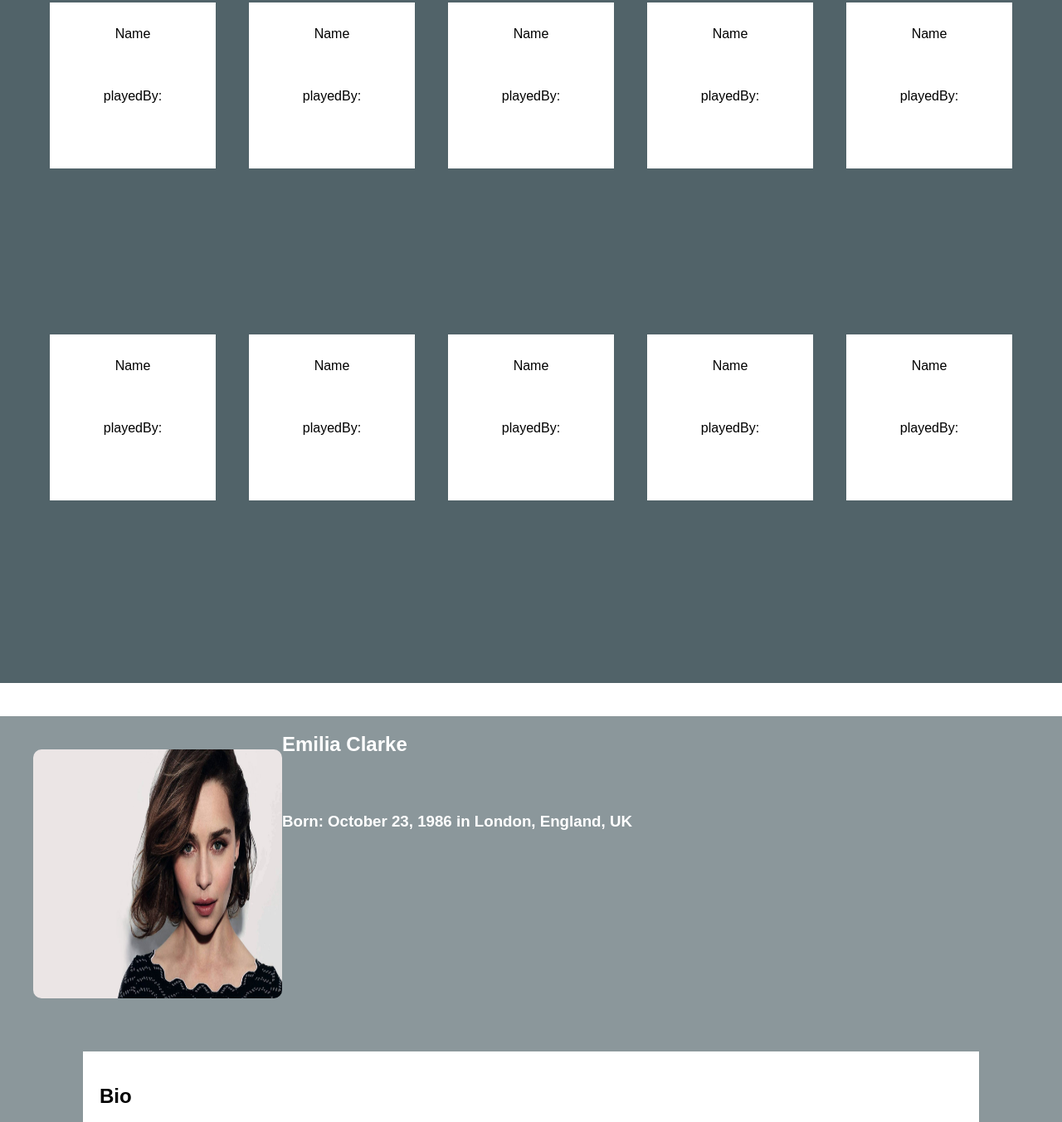
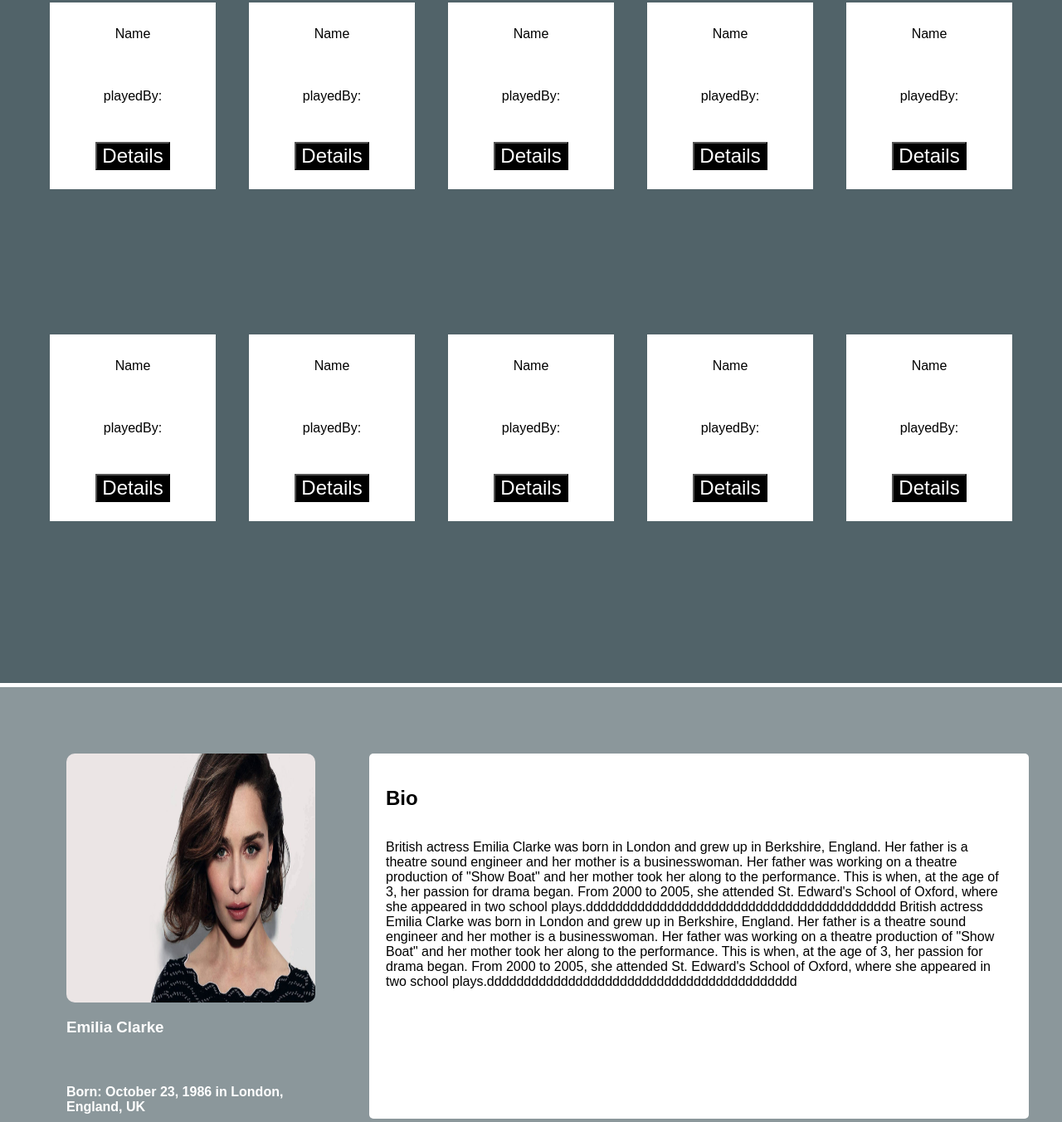
Before and after one commit to facg3/GameOfThrones, a website: page index.html in a window 1280 px wide. Shown: the part 780-2132 px from the top of the page at 83% size. Drawn offline with Linux system fonts and the light colour scheme; no server answers; files whose address does not match are found by name.

Commit message:
resolved index to get it ready #13

```diff
--- a/front-end/css/style.css
+++ b/front-end/css/style.css
@@ -2,18 +2,20 @@ body{
   width: 100%;
   font-family: sans-serif;
   margin: 0px;
+}
 
-}
 header {
   width:100%;
   display: block;
 }
+
  .button{
   position:absolute;
   top:90%;;
   left: 50%;
   transform: translate(-50%, -50%);
 }
+
 .button {
   display: inline-block;
   padding: 15px 25px;
@@ -27,7 +29,6 @@ header {
   border: none;
   border-radius: 15px;
   box-shadow: 0 9px #999;
-
 }
 
 .button:hover {
@@ -37,7 +38,6 @@ header {
 .button:active {
   background-color:#b7b7b7;
   box-shadow: 0 4px #666;
-
 }
 
 .bottom-part{
@@ -45,7 +45,15 @@ header {
   width:100%;
   background-color:#8b979b;
   color:white;
-
+}
+.b{
+  font-size: 24px;
+  cursor: pointer;
+  text-align: center;
+  text-decoration: none;
+  outline: none;
+  color: white;
+  background-color: black;
 
 
 }
@@ -53,9 +61,10 @@ header {
   display: flex;
   height: 100vh;
   margin: 40px;
-  flex-wrap:wrap;
+  margin-top: 5px;
   overflow: hidden;
 }
+
 .actors{
   height: 100vh;
   padding:40px;
@@ -64,6 +73,7 @@ header {
   overflow: hidden;
   background-color:#516369;
 }
+
 .actor1 {
   width: 200px;
   height: 200px;
@@ -74,33 +84,50 @@ header {
   float: left;
   background-color: white;
   color:black;
+  padding-bottom: 25px;
 }
+
+.person{
+  margin-left: 40px;
+  margin-top: 40px;
+}
+
 img{
   border-radius: 3px;
   border-color: #f7f7f7;
   opacity : 0.5;
 }
+
 img.per{
+  margin-right: 25px;
   margin-top: 40px;
   border-radius: 10px;
   border-color: #f7f7f7;
   height: 300px;
   width: 300px;
   opacity : 1;
+  display: flex;
+  flex-wrap:wrap;
+  overflow: hidden;
 }
+
 img.per:hover{
   opacity :0.5 ;
 }
 .bio{
-background-color: white;
-color:black;
-margin: 60px;
-padding: 20px;
-height: 300px;
+    display: flex;
+    flex-direction: column;
+    border-radius: 5px;
+    background-color: white;
+    color:black;
+    margin-top: 80px;
+    margin-left: 40px;
+    padding: 20px;
+    width:auto;
+    height: 400px;
+    overflow: hidden;
 }
-h1.bio{
-  background-color: #516369;
-}
+
 
 .foot{
    height: 30px;
@@ -110,6 +137,7 @@ h1.bio{
    color: black;
    text-align: center;
  }
+
 @media only screen and (max-width: 700px) {
 header{
     width: 100%;
--- a/index.html
+++ b/index.html
@@ -14,56 +14,65 @@
     </header>
       <section class="top-part">
         <div class="actors">
+
        <div class="actor1">
          <span>Name</span><br>
-         <span class="real-name">playedBy:</span>
+         <span class="real-name">playedBy:</span><br>
+          <a href="#h"><button class="b">Details</button></a>
        </div>
        <div class="actor1">
          <span>Name</span><br>
-         <span class="real-name">playedBy:</span>
+         <span class="real-name">playedBy:</span><br>
+          <a href="#h"><button class="b">Details</button></a>
        </div>
        <div class="actor1">
          <span>Name</span><br>
-         <span class="real-name">playedBy:</span>
+         <span class="real-name">playedBy:</span><br>
+          <a href="#h"><button class="b">Details</button></a>
        </div>
        <div class="actor1">
          <span>Name</span><br>
-         <span class="real-name">playedBy:</span>
+         <span class="real-name">playedBy:</span><br>
+          <a href="#h"><button class="b">Details</button></a>
        </div>
        <div class="actor1">
          <span>Name</span><br>
-         <span class="real-name">playedBy:</span>
+         <span class="real-name">playedBy:</span><br>
+          <a href="#h"><button class="b">Details</button></a>
        </div>
        <div class="actor1">
          <span>Name</span><br>
-         <span class="real-name">playedBy:</span>
+         <span class="real-name">playedBy:</span><br>
+          <a href="#h"><button class="b">Details</button></a>
        </div>
        <div class="actor1">
          <span>Name</span><br>
-         <span class="real-name">playedBy:</span>
+         <span class="real-name">playedBy:</span><br>
+          <a href="#h"><button class="b">Details</button></a>
        </div>
        <div class="actor1">
          <span>Name</span><br>
-         <span class="real-name">playedBy:</span>
+         <span class="real-name">playedBy:</span><br>
+          <a href="#h"><button class="b">Details</button></a>
        </div>
        <div class="actor1">
          <span>Name</span><br>
-         <span class="real-name">playedBy:</span>
+         <span class="real-name">playedBy:</span><br>
+          <a href="#h"><button class="b">Details</button></a>
        </div>
        <div class="actor1">
          <span>Name</span><br>
-         <span class="real-name">playedBy:</span>
+         <span class="real-name">playedBy:</span><br>
+          <a href="#h"><button class="b">Details</button></a>
        </div>
       </section>
-      <section class="bottom-part">
+      <section id="h" class="bottom-part">
        <div class="details">
          <div class="person">
            <img class="per" src="/home/marwa/Desktop/OurCoolApp/front-end/images/emilia.jpg" alt="person">
-         </div>
-         <div class="det">
-           <h2>Emilia  Clarke<h2><br>
-             <h3>Born: October 23, 1986 in London, England, UK</h3>
-           </p>
+           <h3>Emilia  Clarke</h3><br>
+             <h4>Born: October 23, 1986 in London, England, UK</h4>
+
          </div>
          <div class ="bio">
            <h2>Bio </h2>
@@ -72,14 +81,18 @@
               Berkshire, England. Her father is a theatre sound engineer and her mother is a businesswoman.
               Her father was working on a theatre production of "Show Boat" and her mother took her along to the performance.
               This is when, at the age of 3, her passion for drama began. From 2000 to 2005, she attended St.
-              Edward's School of Oxford, where she appeared in two school plays.
-
+              Edward's School of Oxford, where she appeared in two school plays.dddddddddddddddddddddddddddddddddddddddddd
+              British actress Emilia Clarke was born in London and grew up in
+              Berkshire, England. Her father is a theatre sound engineer and her mother is a businesswoman.
+              Her father was working on a theatre production of "Show Boat" and her mother took her along to the performance.
+              This is when, at the age of 3, her passion for drama began. From 2000 to 2005, she attended St.
+              Edward's School of Oxford, where she appeared in two school plays.dddddddddddddddddddddddddddddddddddddddddd
            </p>
        </div>
      </div>
       </section>
+    <footer class="foot">Directed By : Marwa ** Sultan ** Yasmin ** Ismael</footer>
     <script type="text/javascript" src="front-end/js/index.js"></script>
     <script type="text/javascript" src="front-end/js/dom.js"></script>
-    <footer class="foot">Directed By : Marwa ** Sultan ** Yasmin ** Ismael</footer>
   </body>
 </html>
```
